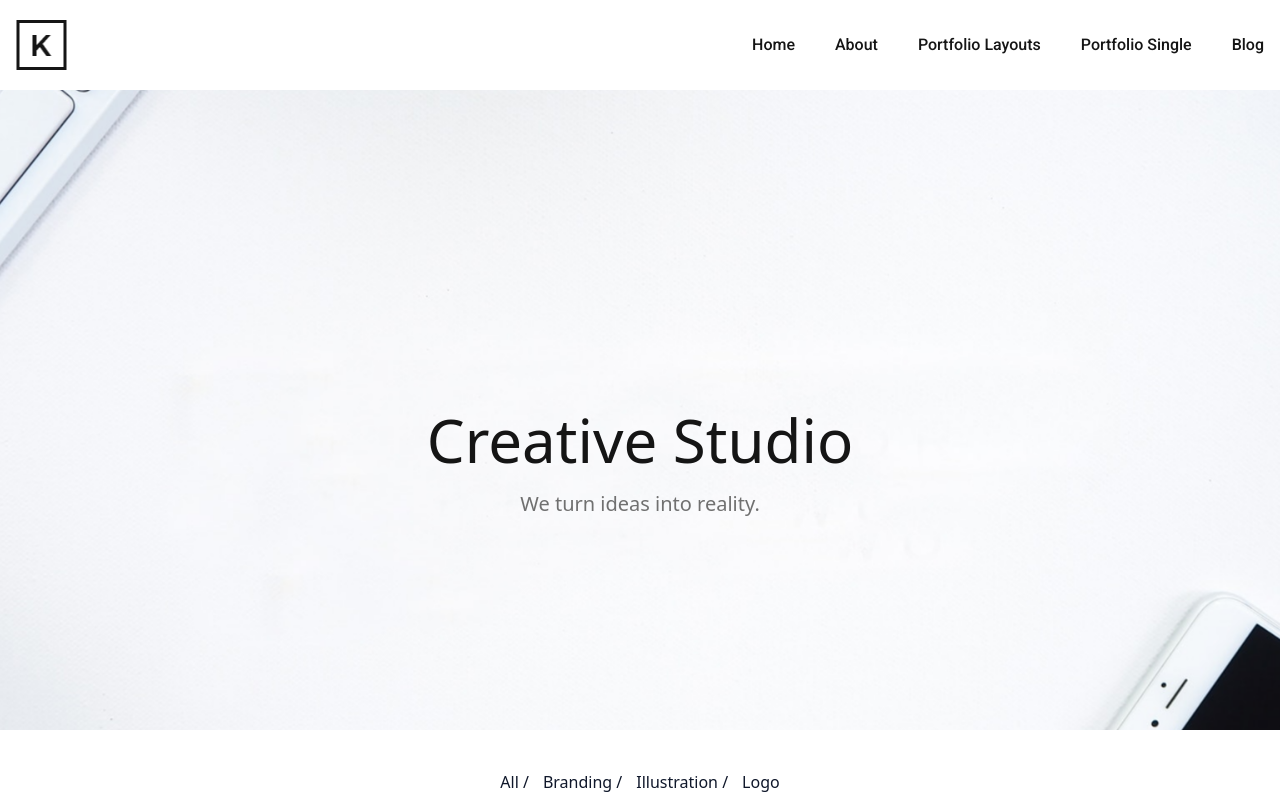
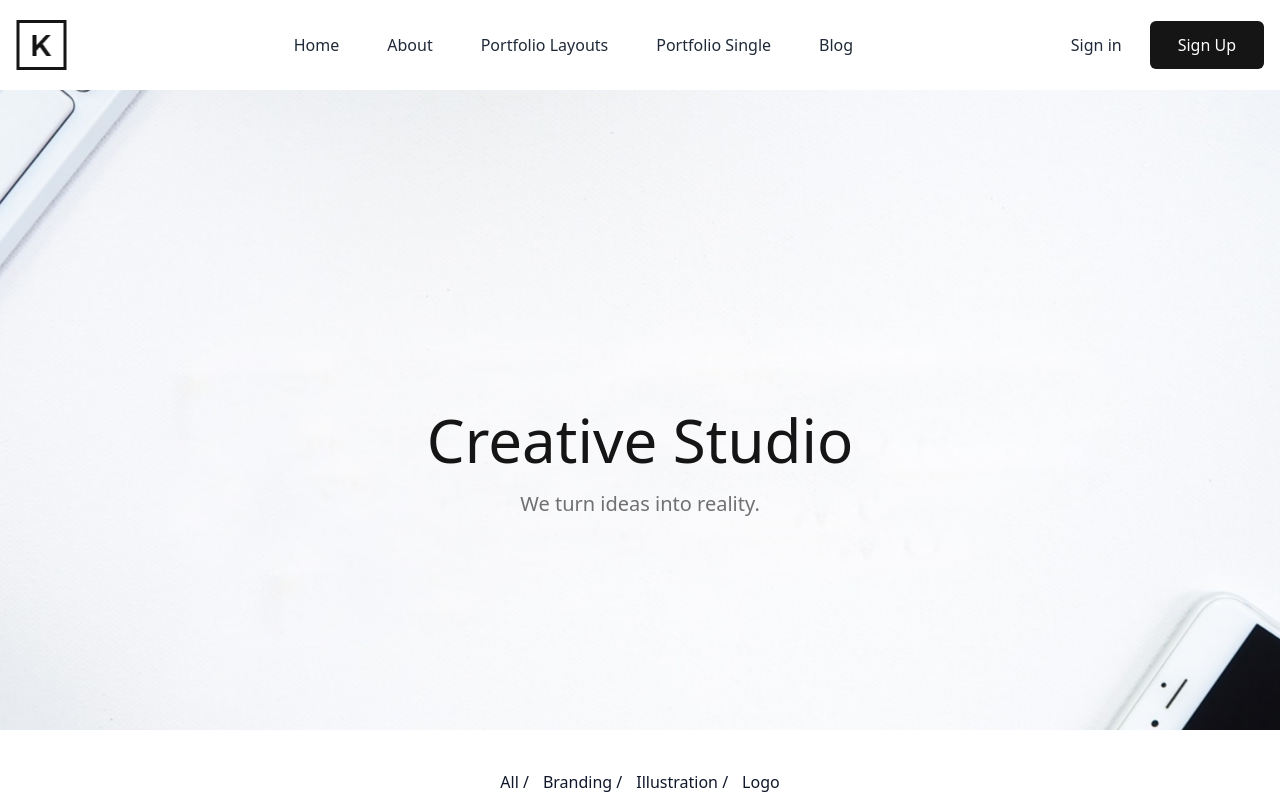
Before and after one commit to its-robii/Portfolio-reactt, a React (Vite) app: page / in a window 1280 px wide. Shown: the top 800 px of the page. Built offline with nearby package versions, Linux system fonts and the light colour scheme.

Commit message:
Navbar fix

```diff
--- a/package.json
+++ b/package.json
@@ -11,6 +11,7 @@
   },
   "dependencies": {
     "axios": "^1.7.7",
+    "flowbite-react": "^0.10.2",
     "react": "^18.3.1",
     "react-dom": "^18.3.1",
     "react-icons": "^5.3.0",
--- a/src/component/Layout/Navbar.jsx
+++ b/src/component/Layout/Navbar.jsx
@@ -3,47 +3,90 @@ import { Link } from "react-router-dom";
 import { FaBarsStaggered } from "react-icons/fa6";
 
 const Navbar = () => {
-  const [show, setShow] = useState(false);
+  const [open, setOpen] = useState(false);
   return (
-    <nav className="relative">
-      <div className="container py-5  flex items-center justify-between">
-        <Link to="/" className="w-1/4">
-          <img src="/logo.png.png" alt="logo" />
-        </Link>
-       <button onClick={() => setShow(!show)} className="block md:hidden">
-       <FaBarsStaggered />
-       </button>
-        <ul className={`absolute top-full left-0 md:static bg-white h-screen md:h-auto w-full md:w-fit flex flex-col md:flex-row items-center gap-10 font-medium font-primary text-primary transition-all ${
-          show ? "translate-x-0" : "-translate-x-full md:translate-x-0" }`}>
-          <li>
-            <Link to="/" className="transition-all hover:text-secondery">
-              Home
-            </Link>
-          </li>
-          <li>
-            <Link to="/about" className="transition-all hover:text-secondery">
-              About
-            </Link>
-          </li>
-          <li>
-            <Link to="/layouts" className="transition-all hover:text-secondery">
-              Portfolio Layouts
-            </Link>
-          </li>
-          <li>
-            <Link to="/portfoliosingle" className="transition-all hover:text-secondery">
-              Portfolio Single
-            </Link>
-          </li>
-          <li>
-            <Link to="/blog" className="transition-all hover:text-secondery">
-              Blog
-            </Link>
-          </li>
-        </ul>
+      <header className={`flex w-full items-center bg-white dark:bg-dark`}>
+      <div className="container">
+        <div className="relative -mx-4 flex items-center justify-between">
+          <div className="w-60 max-w-full px-4">
+            <a href="/#" className="block w-full py-5">
+              <img
+               src="/logo.png.png"
+                alt="logo"
+                className="dark:hidden"
+              />
+              <img
+                src="https://cdn.tailgrids.com/2.0/image/assets/images/logo/logo-white.svg"
+                alt="logo"
+                className="hidden dark:block"
+              />
+            </a>
+          </div>
+          <div className="flex w-full items-center justify-between px-4">
+            <div>
+              <button
+                onClick={() => setOpen(!open)}
+                id="navbarToggler"
+                className={` ${
+                  open && "navbarTogglerActive"
+                } absolute right-4 top-1/2 block -translate-y-1/2 rounded-lg px-3 py-[6px] ring-primary focus:ring-2 lg:hidden`}
+              >
+                <span className="relative my-[6px] block h-[2px] w-[30px] bg-body-color bg-black"></span>
+                <span className="relative my-[6px] block h-[2px] w-[30px] bg-body-color bg-black"></span>
+                <span className="relative my-[6px] block h-[2px] w-[30px] bg-body-color bg-black"></span>
+              </button>
+              <nav
+                // :className="!navbarOpen && 'hidden' "
+                id="navbarCollapse"
+                className={`absolute right-4 top-full w-full max-w-[250px] rounded-lg bg-white px-6 py-5 shadow dark:bg-dark-2 lg:static lg:block lg:w-full lg:max-w-full lg:shadow-none lg:dark:bg-transparent ${
+                  !open && "hidden"
+                } `}
+              >
+                <ul className="block lg:flex">
+                  <ListItem NavLink="/">Home</ListItem>
+                  <ListItem NavLink="/about">About</ListItem>
+                  <ListItem NavLink="/portfoliosingle">Portfolio Layouts</ListItem>
+                  <ListItem NavLink="/layouts">Portfolio Single</ListItem>
+                  <ListItem NavLink="/blog">Blog</ListItem>
+                </ul>
+              </nav>
+            </div>
+            <div className="hidden justify-end pr-16 sm:flex lg:pr-0">
+              <a
+                href="/#"
+                className="px-7 py-3 text-base font-medium text-dark hover:text-primary dark:text-white"
+              >
+                Sign in
+              </a>
+
+              <a
+                href="/#"
+                className="rounded-md bg-primary px-7 py-3 text-base font-medium text-white hover:bg-primary/90"
+              >
+                Sign Up
+              </a>
+            </div>
+          </div>
+        </div>
       </div>
-    </nav>
+    </header>
   );
 };
 
 export default Navbar;
+
+
+const ListItem = ({ children, NavLink }) => {
+  return (
+    <>
+      <li>
+        <a
+          href={NavLink}
+          className="flex py-2 text-base font-medium text-body-color hover:text-dark dark:text-dark-6 dark:hover:text-white lg:ml-12 lg:inline-flex"
+        >
+          {children}
+        </a>
+      </li>
+    </>
+  );
+};
```
Also changed, not shown: 1 other file (tests, documents, lock files or other folders).
